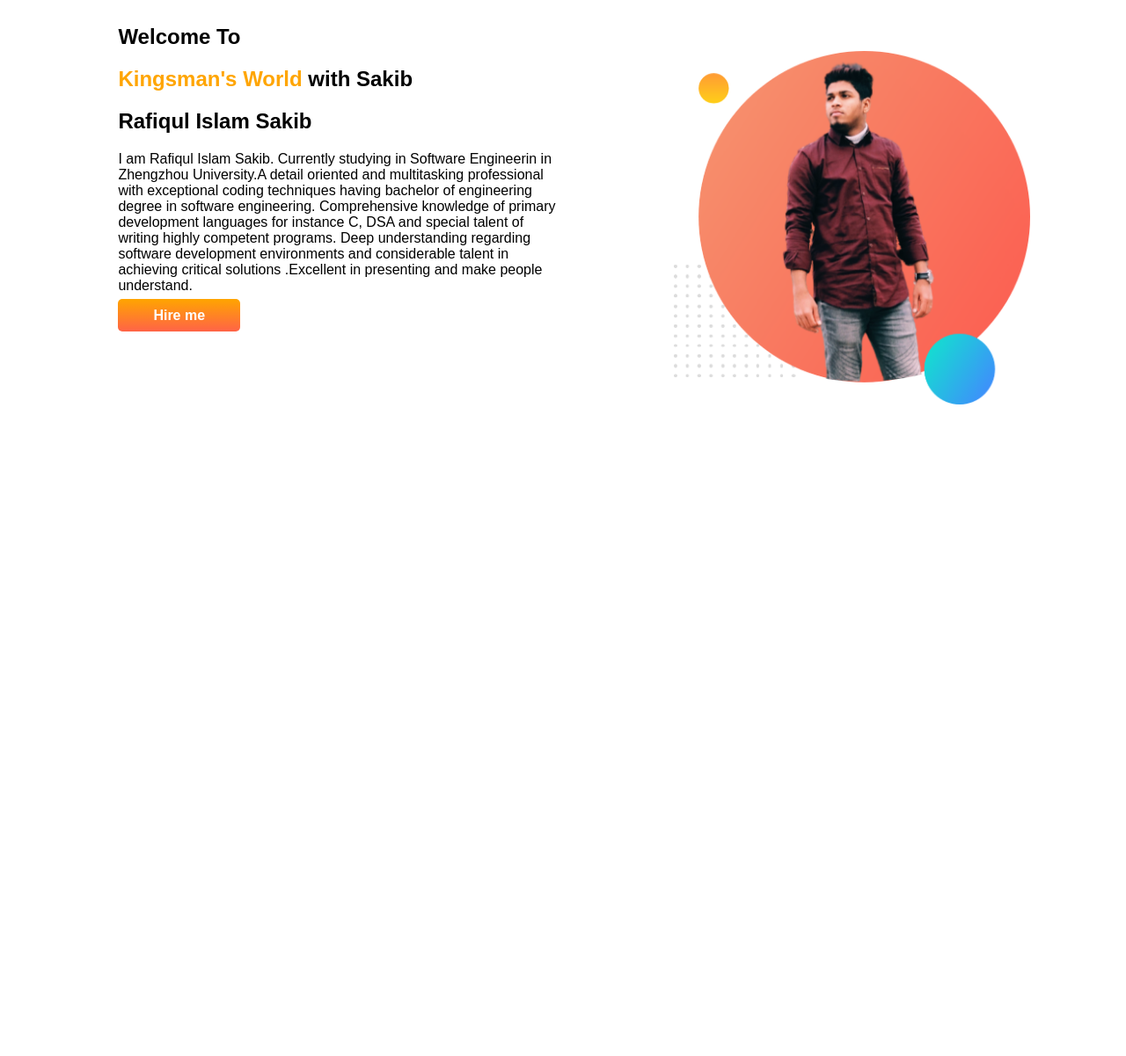
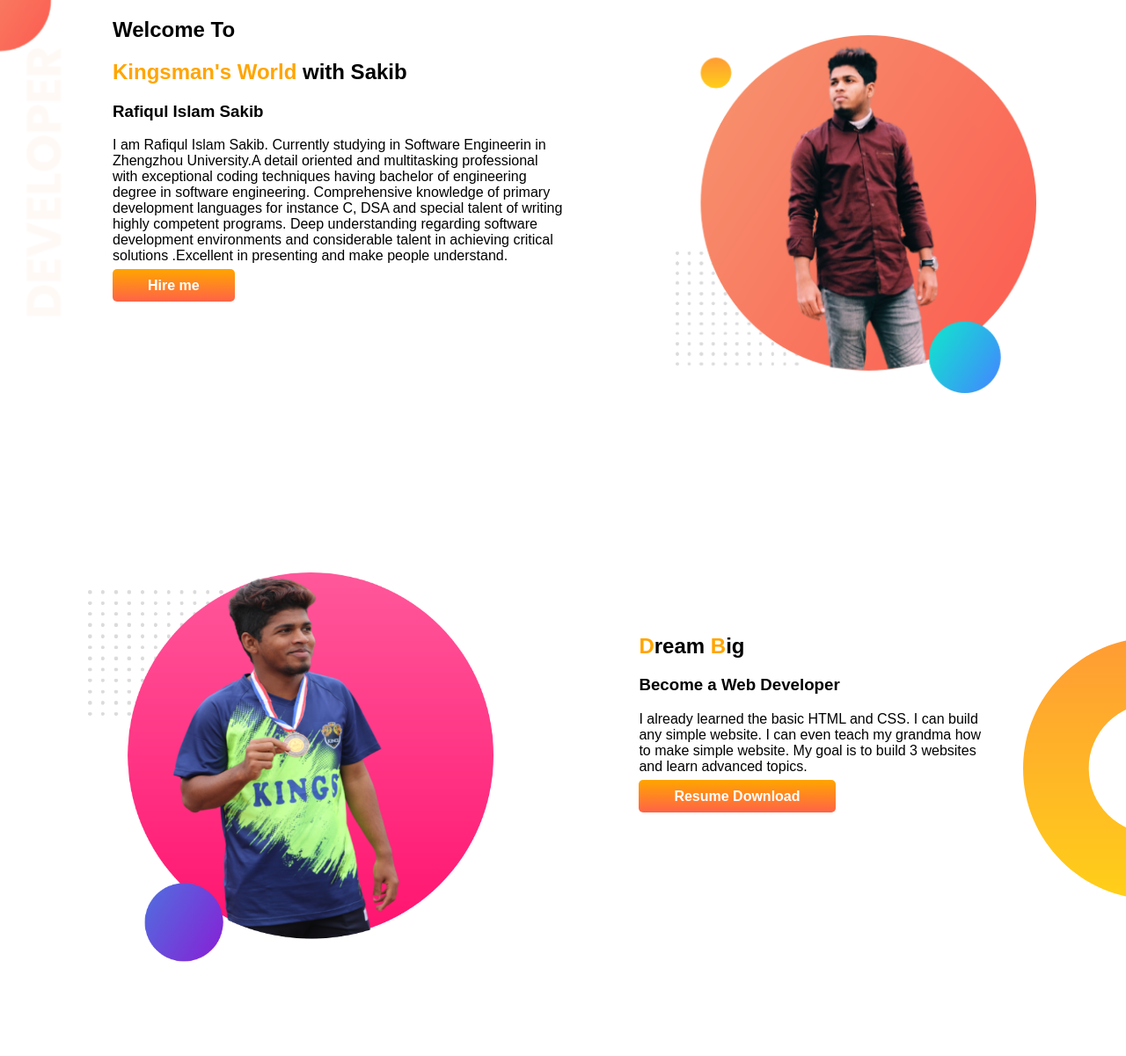
Before and after one commit to SakibMris/My-portfolio-website, a plain HTML site: page index.html in a window 1280 px wide. Shown: the whole page at 88% size. Before the commit the page ends 800 px from the top, so only its background shows below. Drawn offline with Linux system fonts and the light colour scheme; a web font is replaced by a local one.

Commit message:
section 2 done

```diff
--- a/index.html
+++ b/index.html
@@ -13,11 +13,11 @@
 </head>
 
 <body>
-    <section>
+    <section id="top">
         <div class="half-width">
             <h1>Welcome To</h1>
             <h1> <span class="kingsman">Kingsman's World</span> with Sakib</h1>
-            <h2>Rafiqul Islam Sakib</h2>
+            <h3>Rafiqul Islam Sakib</h3>
             <p>I am Rafiqul Islam Sakib. Currently studying in Software Engineerin in Zhengzhou University.A detail
                 oriented
                 and multitasking professional with exceptional coding techniques having bachelor of engineering degree
@@ -35,6 +35,20 @@
             <img src="images/final 1.png" alt="">
         </div>
     </section>
+    <section id="middle">
+        <div class="image-2">
+            <img src="images/final 3.png" alt="">
+        </div>
+        <div class="para-2">
+            <h1><span class="dream">D</span>ream <span class="dream">B</span>ig</h1>
+            <h3>Become a Web Developer</h3>
+            <p>
+                I already learned the basic HTML and CSS. I can build any simple website. I can even teach my grandma
+                how to make simple website. My goal is to build 3 websites and learn advanced topics.
+            </p>
+            <a class="hire-me-button" target="_blank" href="/Rafiqul_Islam Sakib_CV.pdf">Resume Download</a>
+        </div>
+    </section>
 </body>
 
 </html>
--- a/portfolio-style.css
+++ b/portfolio-style.css
@@ -3,19 +3,21 @@ h1{
 }
 body{
     font-family: 'Otomanopee One', sans-serif;
+    margin: 0;
 }
 .kingsman{
     color: orange;
 }
 section{
     display: flex;
+    margin-bottom: 100px;
 }
 .half-width{
     width: 50%;
     padding-left: 10% ;
 }
 .half-width img{
-    margin-top: 50px;
+    margin-top: 40px;
     width: 80%;
 }
 .hire-me-button{
@@ -26,3 +28,26 @@ section{
     padding: 10px 40px ;
     border-radius: 5px;
 }
+#top{
+    background-image: url(images/top-banner.png);
+    background-repeat: no-repeat;
+
+}
+.dream{
+    color: orange;
+}
+.image-2 img{
+    width: 80% ;
+    padding: 100px;
+}
+#middle{
+    display: flex;
+    background-image: url(images/dream-bg.png);
+    background-repeat: no-repeat;
+    background-position: right;
+}
+
+.para-2{
+    width: 50%;
+    padding: 150px;
+}
```
Also changed, not shown: 1 other file.
